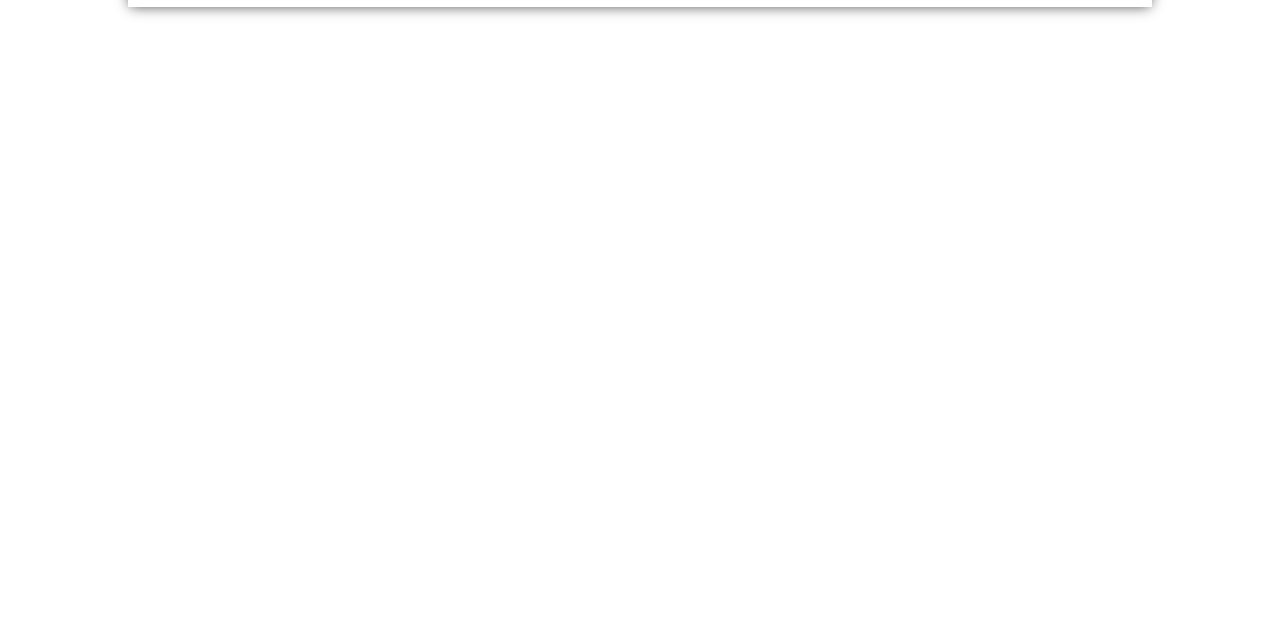
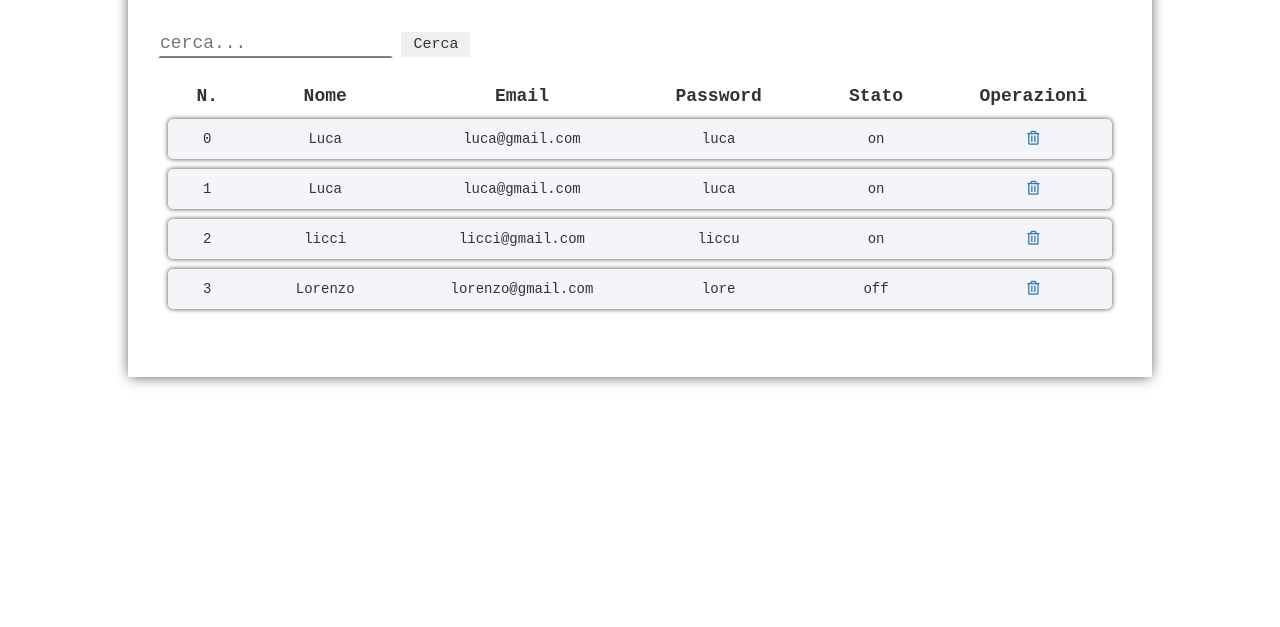
Before and after one commit to FedericoCrudo/vue-hello, a plain HTML site: page bonus/index.html in a window 1280 px wide. Shown: the part 173-800 px from the top of the page. Drawn offline with nearby package versions, Linux system fonts and the light colour scheme.

Commit message:
bonus-v-for data

```diff
--- a/bonus/css/style.css
+++ b/bonus/css/style.css
@@ -6,8 +6,19 @@
 body{
     font-family: 'Courier New', Courier, monospace;
 }
+.row{
+    width: 95%;
+    margin: auto;
+}
+.row_style{
+    border-radius: 5px;
+    -webkit-box-shadow: 0px 0px 5px 0px rgba(0,0,0,0.75);
+    -moz-box-shadow: 0px 0px 5px 0px rgba(0,0,0,0.75);
+    box-shadow: 0px 0px 5px 0px rgba(0,0,0,0.75);
+}
 .container{
     width: 80%;
+    height: 500px;
     -webkit-box-shadow: 0px 1px 13px -2px rgba(0,0,0,0.75);
     -moz-box-shadow: 0px 1px 13px -2px rgba(0,0,0,0.75);
     box-shadow: 0px 1px 13px -2px rgba(0,0,0,0.75);
@@ -16,3 +27,28 @@ body{
 .header h1{
     letter-spacing: 5px;
 }
+.tools{
+    height: 35px;
+    margin-bottom: 20px;
+}
+.tools input{
+    outline-style: none;
+    box-shadow: none;
+    border-color: transparent;
+    border-bottom:2px solid grey ;
+    font-size: 18px;
+
+}
+.tools input:focus{
+    border-bottom: 2px solid rgba(37, 172, 37, 0.726);
+    transition: 0.8s;
+     margin-top:2px ;
+}
+
+.tools button{
+    font-size: 15px;
+    outline-style: none;
+    box-shadow: none;
+    border-color: transparent;
+    padding: 0 10px;
+}
--- a/bonus/index.html
+++ b/bonus/index.html
@@ -4,6 +4,7 @@
     <meta charset="UTF-8">
     <meta name="viewport" content="width=device-width, initial-scale=1.0">
     <script src="https://cdn.jsdelivr.net/npm/vue"></script>
+    <link rel="stylesheet" href="https://stackpath.bootstrapcdn.com/bootstrap/3.4.1/css/bootstrap.min.css" integrity="sha384-HSMxcRTRxnN+Bdg0JdbxYKrThecOKuH5zCYotlSAcp1+c8xmyTe9GYg1l9a69psu" crossorigin="anonymous">
     <link rel="stylesheet" href="https://cdnjs.cloudflare.com/ajax/libs/font-awesome/5.15.2/css/all.min.css" integrity="sha512-HK5fgLBL+xu6dm/Ii3z4xhlSUyZgTT9tuc/hSrtw6uzJOvgRr2a9jyxxT1ely+B+xFAmJKVSTbpM/CuL7qxO8w==" crossorigin="anonymous" />
     <link rel="stylesheet" href="css/style.css">
     <link rel="stylesheet" href="css/framework.css">
@@ -15,6 +16,30 @@
             <h1 class="text_tras_up font_size_35 m_bottom_10 bold ms_green">DB-Vue <i class="fas fa-database ms_red"></i></h1>
             <span>Si prega di non ricaricare la pagina,altrimenti le modifiche verrano perse</span>
         </div>
+        <div class="tools m_left15">
+            <input type="text" placeholder="cerca...">
+            <button>Cerca</button>
+        </div>
+        <div class="element text-center">
+            <div class="row font_size_18 m_bottom_10">
+                <div class="col-xs-1 bold">N.</div>
+                <div class="col-xs-2 bold">Nome</div>
+                <div class="col-xs-3 bold">Email</div>
+                <div class="col-xs-2 bold">Password</div>
+                <div class="col-xs-2 bold">Stato</div>
+                <div class="col-xs-2 bold">Operazioni </div>
+
+            </div>
+            <div v-for="(item,index) in items" class="row pd_t_b_10 m_bottom_10 row_style bg_color_section">
+                <div class="col-xs-1 ">{{index}}</div>
+                <div class="col-xs-2">{{item.user}}</div>
+                <div class="col-xs-3">{{item.email}}</div>
+                <div class="col-xs-2 ">{{item.password}}</div>
+                <div class="col-xs-2 ">{{item.stato}}</div>
+                <div class="col-xs-2"><a href=""><i class="far fa-trash-alt"></i></a> </div>
+
+            </div>
+        </div>
     </div>
     <script src="js/vue.js"></script>
 </body>
--- a/bonus/js/vue.js
+++ b/bonus/js/vue.js
@@ -3,10 +3,35 @@
 // Poi aggiungete all'immagine una classe sempre presa dal data.
 
 var print = new Vue({
-    el: '.print',
+    el: '.element',
     data: {
-    message: 'Hello World',
-    src:'img/immagine.jpg',
-    alt:'immagine-prova'
+    items:[
+        {
+            "user":"Luca",
+            "email":"luca@gmail.com",
+            "password":"luca",
+            "stato":"on"
+        },
+        {
+            "user":"Luca",
+            "email":"luca@gmail.com",
+            "password":"luca",
+            "stato":"on"
+        },
+        {
+            "user":"licci",
+            "email":"licci@gmail.com",
+            "password":"liccu",
+            "stato":"on"
+        },
+        {
+            "user":"Lorenzo",
+            "email":"lorenzo@gmail.com",
+            "password":"lore",
+            "stato":"off"
+        }
+    ]
+
     },
+
     });
```
